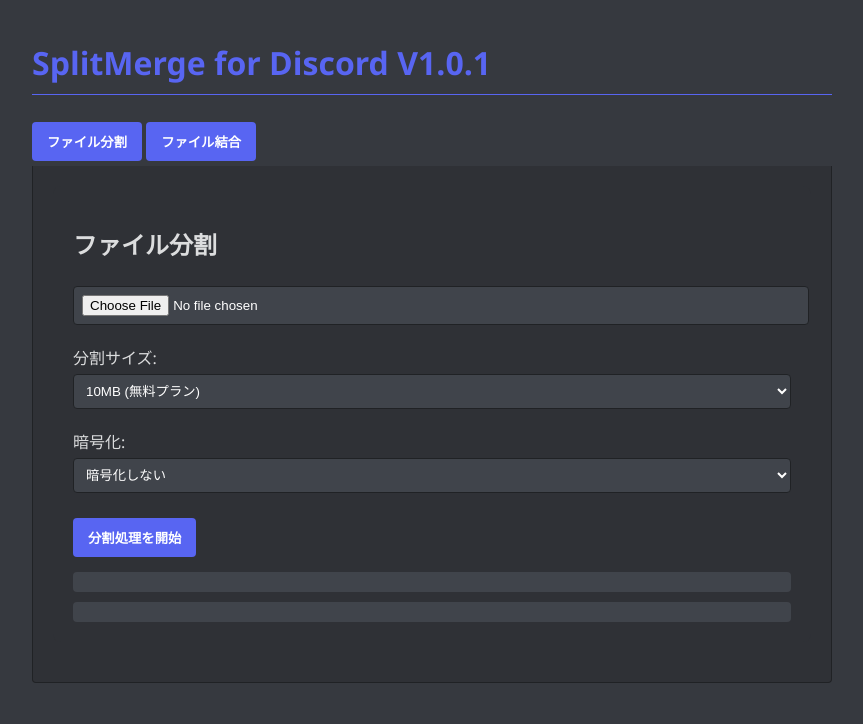
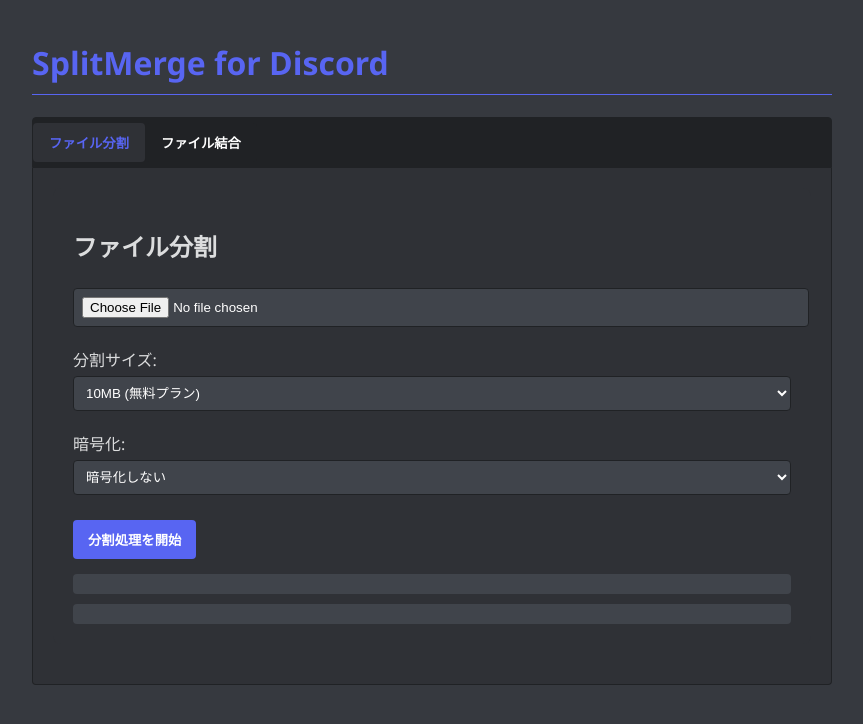
Before and after one commit to SplitMergeforDiscord/SplitMergeforDiscord, a plain HTML site: page index.html in a window 1280 px wide. Shown: the whole page, without its empty margins (208-1071 px from the left). Drawn offline with nearby package versions, Linux system fonts and the light colour scheme.

Commit message:
Update index.html

```diff
--- a/index.html
+++ b/index.html
@@ -3,12 +3,12 @@
 <head>
     <meta charset="UTF-8">
     <meta name="viewport" content="width=device-width, initial-scale=1.0">
-    <title>SplitMerge for Discord (V1.0.1)</title>
+    <title>SplitMerge for Discord</title>
     <link rel="stylesheet" href="style.css">
 </head>
 <body>
-    <h1>SplitMerge for Discord <span class="version-badge">V1.0.1</span></h1>
-    <div class="tab-container">
+    <h1>SplitMerge for Discord</h1>
+    <div class="tab">
         <button class="tablinks active" onclick="openTab(event, 'splitTab')">ファイル分割</button>
         <button class="tablinks" onclick="openTab(event, 'mergeTab')">ファイル結合</button>
     </div>
```
